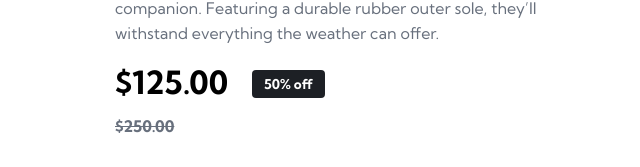
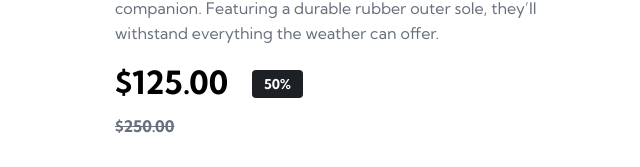
Before and after one commit to ioangheraszim/ecommerce-page, a plain HTML site: page index.html in a window 1280 px wide. Shown: the part 462-629 px from the top of the page, 585-1225 px from the left. Drawn offline with Linux system fonts and the light colour scheme.

Commit message:
fix: fixed a typo in html

```diff
--- a/index.html
+++ b/index.html
@@ -187,7 +187,7 @@
         </p>
         <div class="content__prices">
           <p class="content__curr">
-            $125.00 <span class="content__reduce">50% off</span>
+            $125.00 <span class="content__reduce">50%</span>
           </p>
           <p class="content__og">$250.00</p>
         </div>
```
